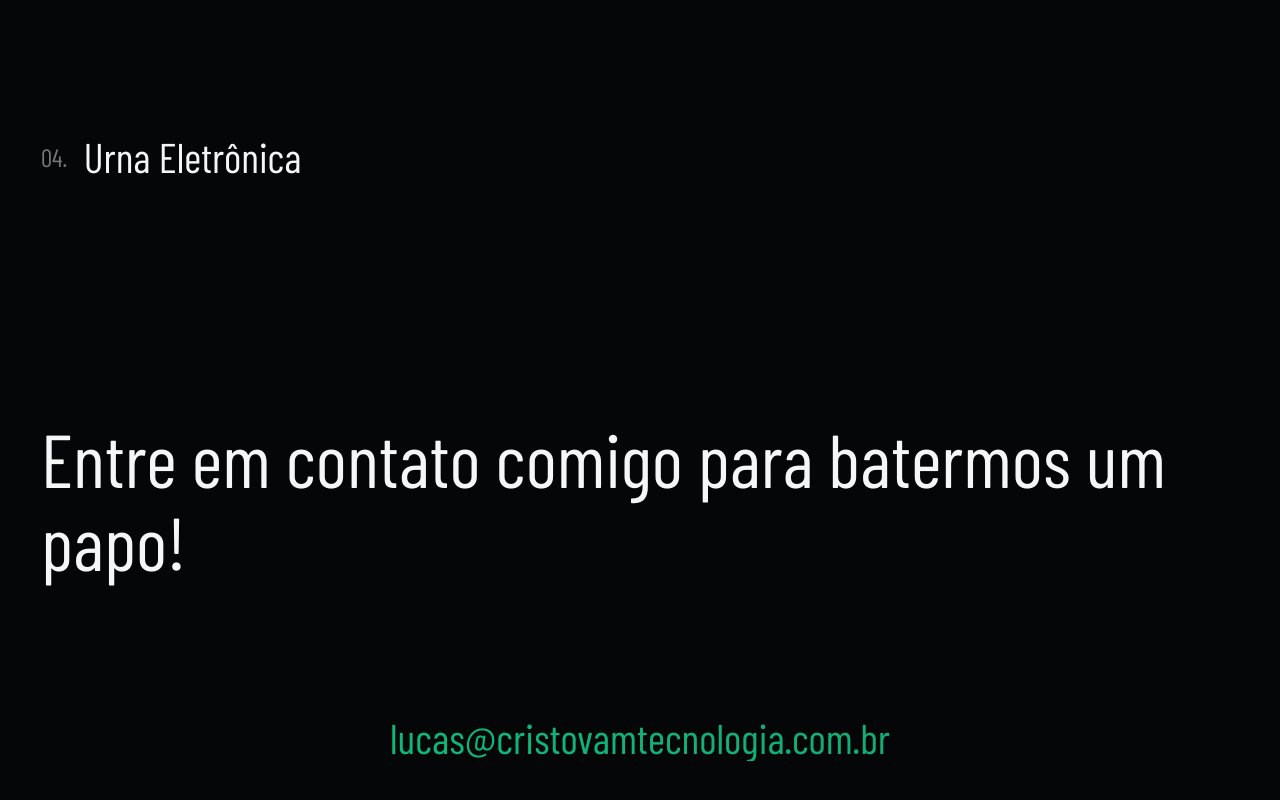
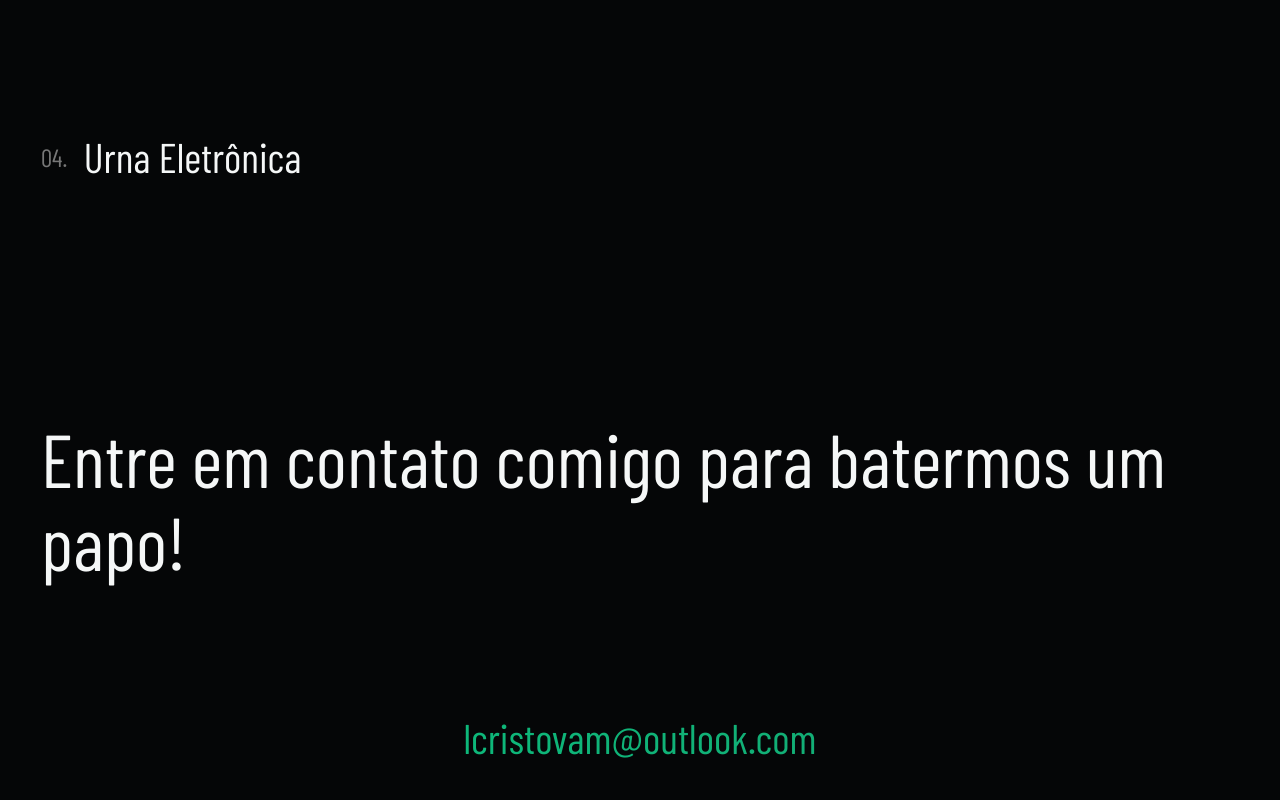
Before and after one commit to lcristovam/portfolio, a plain HTML site: page index.html in a window 1280 px wide. Shown: the part 2803-3603 px from the top of the page. Drawn offline with nearby package versions, Linux system fonts and the light colour scheme; a web font is replaced by a local one.

Commit message:
Email Update

```diff
--- a/index.html
+++ b/index.html
@@ -147,7 +147,7 @@
         <footer id="get">
             <div>
                 <h2 class="mt-5 ">Entre em contato comigo para batermos um papo!</h2>
-                <h3 class="mt-9 mask text-center">lucas@cristovamtecnologia.com.br </h3>
+                <h3 class="mt-9 mask text-center">lcristovam@outlook.com </h3>
             </div>
         </footer>
         <script src="https://cdnjs.cloudflare.com/ajax/libs/gsap/3.7.0/ScrollTrigger.min.js" integrity="sha512-jNJOCd1PIjJoUa1XTDKaPdBLNUe4OJTrltKG+70O5ghYZ943nTRGIzjObwC2JtSm1fG7T06GbUApR2eirIU/jA==" crossorigin="anonymous" referrerpolicy="no-referrer"></script>
```
